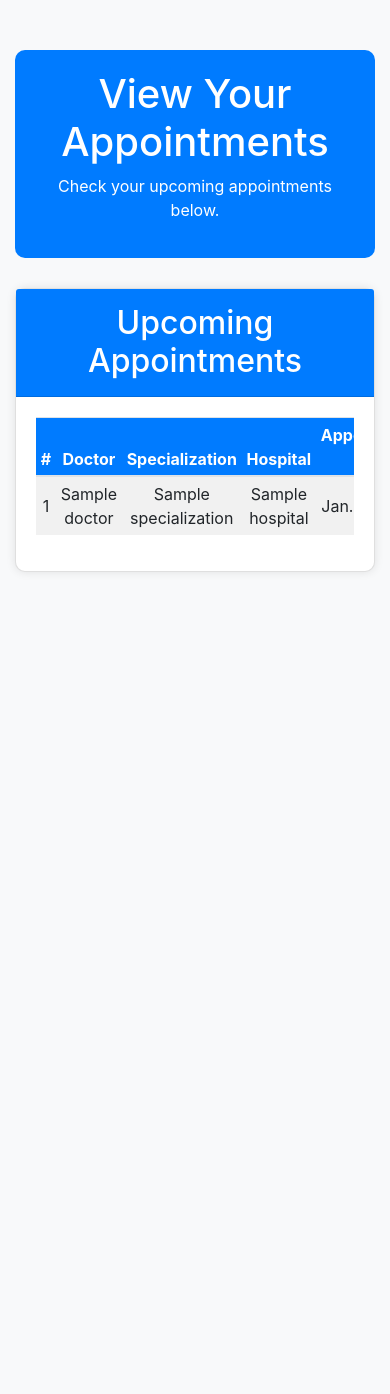
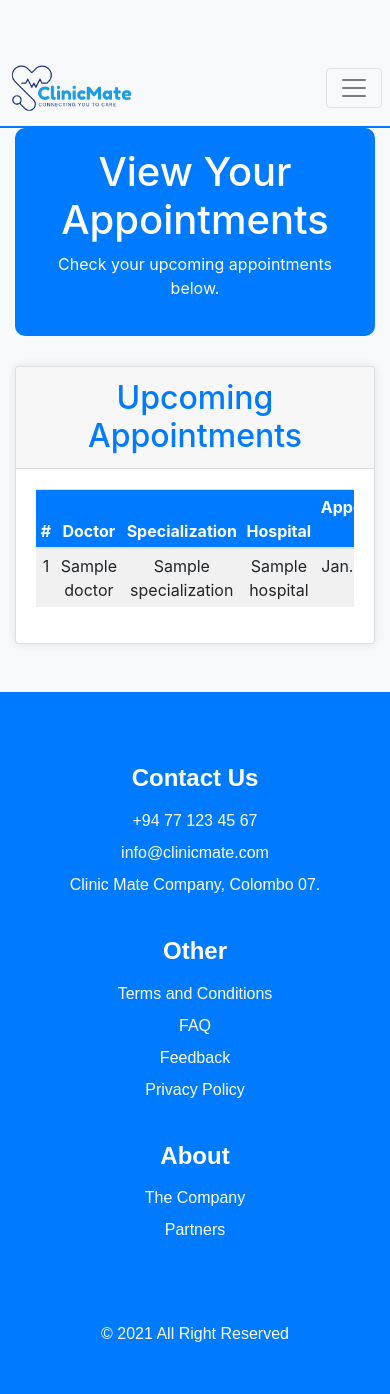
Before and after one commit to sasi1219/EChannelling, a Django app: page /view_appointment/ in a window 390 px wide; the page is wider, and only the part inside the window is pictured. Before the commit the page ends 572 px from the top of that part, so only its background shows below. Run offline with Django 5.2, Linux system fonts and the light colour scheme; a user stored in the database is signed in; tables that the repository leaves empty hold one stand-in row (values such as "Sample post"); some libraries are stand-ins or nearby versions.

Commit message:
Updated View Appointments page.

```diff
--- a/view_appointment/Templates/view_appointment.html
+++ b/view_appointment/Templates/view_appointment.html
@@ -1,10 +1,12 @@
+{% load static %}
 <!DOCTYPE html>
 <html lang="en">
 <head>
     <meta charset="UTF-8">
     <meta name="viewport" content="width=device-width, initial-scale=1.0">
     <title>ClinicMate - View Appointments</title>
-    <link href="https://maxcdn.bootstrapcdn.com/bootstrap/4.5.2/css/bootstrap.min.css" rel="stylesheet">
+
+
     <style>
         body {
             padding-top: 50px;
@@ -61,8 +63,31 @@
             padding: .3rem;
         }
     </style>
+
+        <!-- Bootstrap CSS -->
+    <link rel="stylesheet" href="https://stackpath.bootstrapcdn.com/bootstrap/4.5.2/css/bootstrap.min.css">
+    {% load static %}
+    <link rel="stylesheet" href="{% static 'user_profile/styles.css' %}">
 </head>
 <body>
+<nav class="navbar navbar-expand-lg navbar-light bg-light">
+        <a class="navbar-brand" href="/">
+        <img src="{% static 'images/Logo.png' %}" alt="E-Channeling Logo">
+    </a>
+        <button class="navbar-toggler" type="button" data-toggle="collapse" data-target="#navbarNav" aria-controls="navbarNav" aria-expanded="false" aria-label="Toggle navigation">
+            <span class="navbar-toggler-icon"></span>
+        </button>
+        <div class="collapse navbar-collapse" id="navbarNav">
+            <ul class="navbar-nav ml-auto">
+                <li class="nav-item"><a class="nav-link" href="/">Home</a></li>
+                <li class="nav-item"><a class="nav-link" href="/aboutus">About Us</a></li>
+                <li class="nav-item"><a class="nav-link" href="/login">Login</a></li>
+                <li class="nav-item"><a class="nav-link" href="/register">Register</a></li>
+
+            </ul>
+        </div>
+</nav>
+
     <div class="container">
         <!-- Page Title -->
         <div class="section-title">
@@ -73,7 +98,7 @@
         <!-- Upcoming Appointments Section -->
         <div class="card">
             <div class="card-header">
-                <h2 class="mb-0">Upcoming Appointments</h2>
+                <h2 class="mb-0" style="color: #007bff;">Upcoming Appointments</h2>
             </div>
             <div class="card-body">
                 <div class="table-responsive">
@@ -107,9 +132,44 @@
             </div>
         </div>
     </div>
-
+<footer class="bg-primary text-white mt-5 py-5">
+    <div class="footercontainer">
+        <div class="row py-4">
+            <div class="col-md-4 text-center mb-4">
+                <h4><B>Contact Us</B></h4>
+                <ul class="list-unstyled">
+                    <li><a href="tel:+94771234567" class="text-white">+94 77 123 45 67</a></li>
+                    <li><a href="mailto:info@clinicmate.com" class="text-white">info@clinicmate.com</a></li>
+                    <li>Clinic Mate Company, Colombo 07.</li>
+                </ul>
+            </div>
+            <div class="col-md-4 text-center mb-4">
+                <h4><B>Other</B></h4>
+                <ul class="list-unstyled">
+                    <li><a href="{% url 'terms_and_conditions' %}" class="text-white">Terms and Conditions</a></li>
+                    <li><a href="/faq" class="text-white">FAQ</a></li>
+                    <li><a href="/feedback" class="text-white">Feedback</a></li>
+                    <li><a href="{% url 'privacy_policy' %}" class="text-white" >Privacy Policy</a></li>
+                </ul>
+            </div>
+            <div class="col-md-4 text-center mb-4">
+                <h4><B>About</B></h4>
+                <ul class="list-unstyled">
+                    <li><a href="/aboutus" class="text-white">The Company</a></li>
+                    <li><a href="/partners" class="text-white">Partners</a></li>
+                </ul>
+            </div>
+        </div>
+        <div class="row mt-3">
+            <div class="col-md-12 text-center">
+                <p class="mb-0">&copy; 2021 All Right Reserved</p>
+            </div>
+        </div>
+    </div>
+</footer>
     <script src="https://code.jquery.com/jquery-3.5.1.slim.min.js"></script>
     <script src="https://cdn.jsdelivr.net/npm/@popperjs/core@2.5.4/dist/umd/popper.min.js"></script>
     <script src="https://maxcdn.bootstrapcdn.com/bootstrap/4.5.2/js/bootstrap.min.js"></script>
+    <script src="https://stackpath.bootstrapcdn.com/bootstrap/4.5.2/js/bootstrap.min.js"></script>
 </body>
 </html>
```
